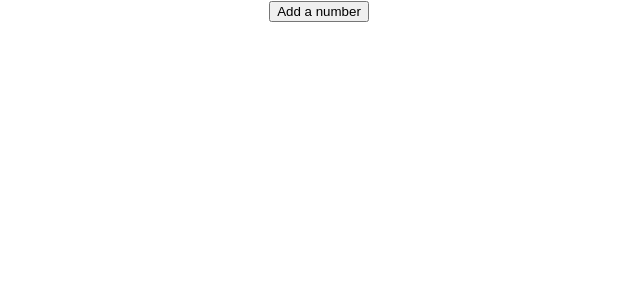
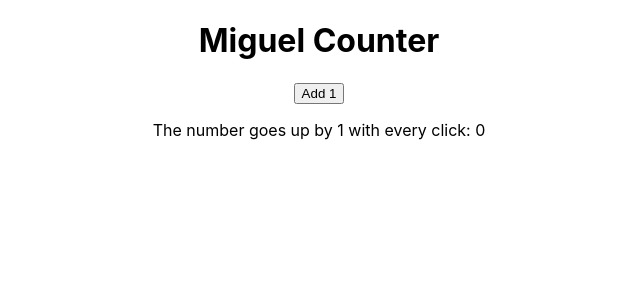
Before and after one commit to MiguelSanchezCuello/codevolutionhooks, a React (Create React App) app in the folder state-hook/: page / in a window 1280 px wide. Shown: the top 300 px of the page, without its empty margins (321-961 px from the left). Built offline with nearby package versions, Linux system fonts and the light colour scheme.

Commit message:
Practica simple creando un counter con useState y useEffect.

```diff
--- a/state-hook/src/App.js
+++ b/state-hook/src/App.js
@@ -4,6 +4,8 @@ import HookCounter from "./components/HookCounter";
 import HookCounterFour from "./components/HookCounterFour";
 import HookCounterThree from "./components/HookCounterThree";
 import HookCounterTwo from "./components/HookCounterTwo";
+import MiguelCounter from "./components/Miguel";
+import { useState } from "react";
 
 function App() {
   return (
@@ -12,7 +14,8 @@ function App() {
       {/* <HookCounter /> */}
       {/* <HookCounterTwo /> */}
       {/* <HookCounterThree /> */}
-      <HookCounterFour />
+      {/* <HookCounterFour /> */}
+      <MiguelCounter />
     </div>
   );
 }
--- a/state-hook/src/components/Miguel.js
+++ b/state-hook/src/components/Miguel.js
@@ -1,5 +1,18 @@
-import React from "react";
+import React, { useState } from "react";
+import { useEffect } from "react";
 
-export default function Miguel() {
-  return <div>Miguel</div>;
+export default function MiguelCounter() {
+  const [counter, setCounter] = useState(0);
+
+  useEffect(() => {
+    console.log("state has changed");
+  }, [counter])
+
+  return (
+    <div>
+      <h1>Miguel Counter</h1>
+      <button onClick={() => setCounter(counter + 1)}>Add 1</button>
+      <p>The number goes up by 1 with every click: {counter}</p>
+    </div>
+  );
 }
```
